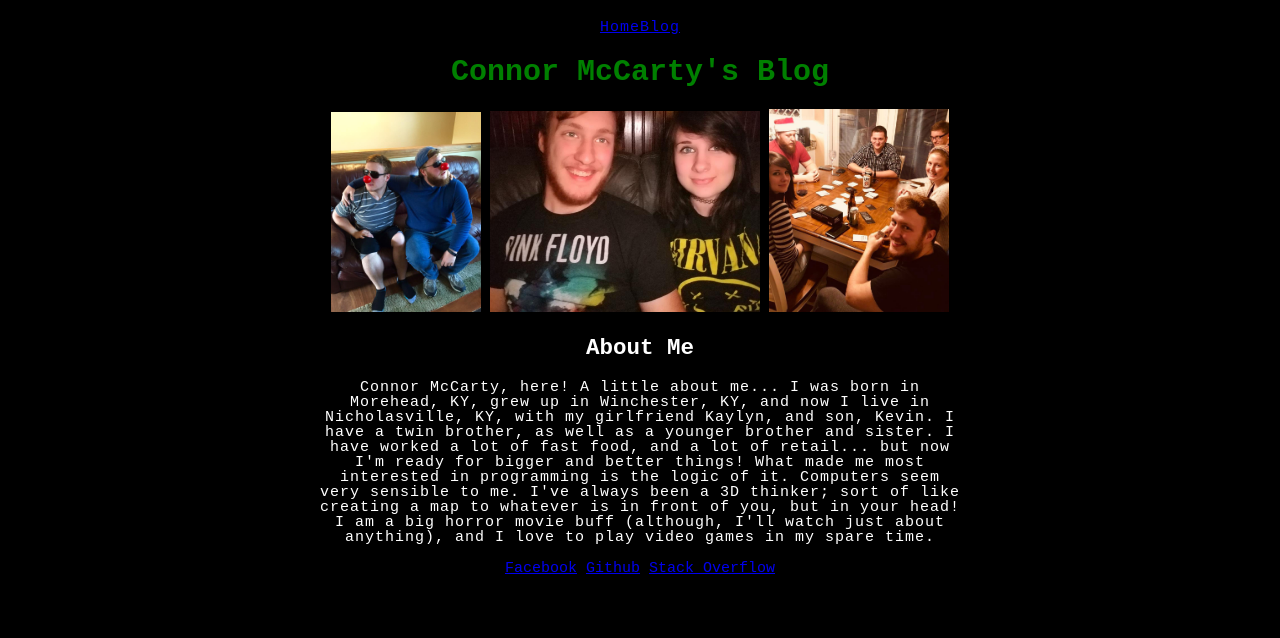
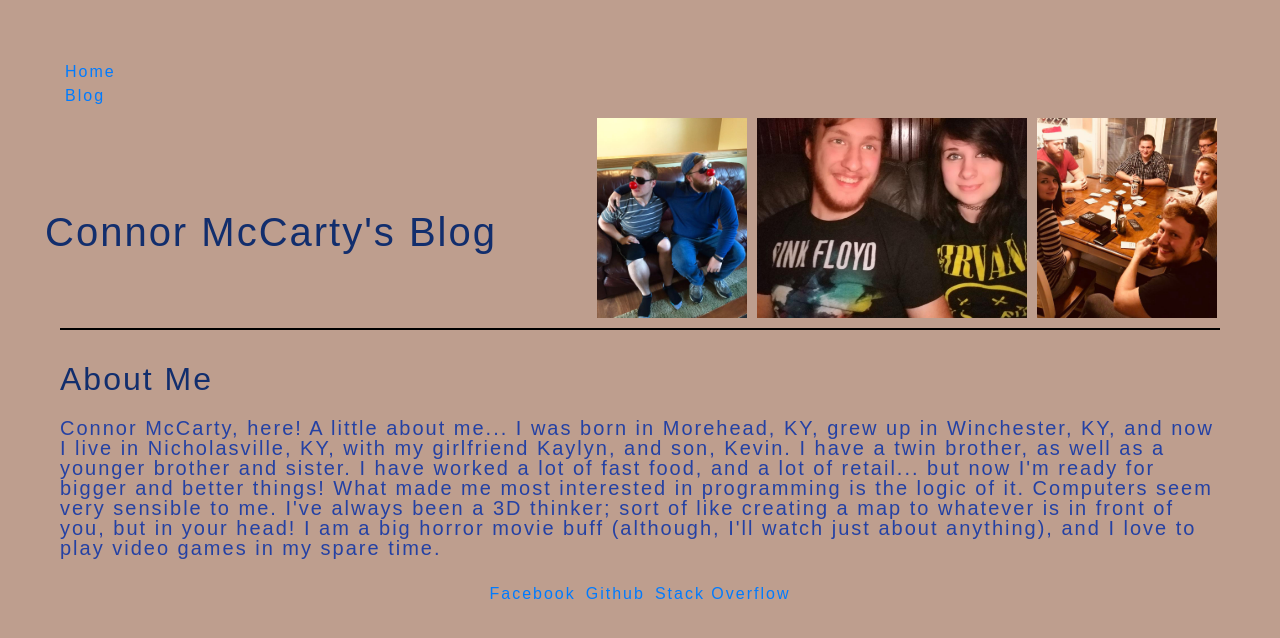
Before and after one commit to Cgmccarty/cgmccarty.github.io, a Jekyll site: the page built from index.html, in a window 1280 px wide. Shown: the top 638 px of the page. Built offline with Jekyll 4.4.1, drawn with Linux system fonts in a browser that asks for light colours.

Commit message:
Changed styling

```diff
--- a/_includes/footer.html
+++ b/_includes/footer.html
@@ -1,6 +1,7 @@
   </body>
-<footer><a href="http://www.facebook.com/lilconman2">Facebook</a>
+  <footer class="navbar justify-content-center">
+  <a href="http://www.facebook.com/lilconman2">Facebook</a>
   <a href="http://github.com/Cgmccarty">Github</a>
   <a href="http://stackoverflow.com/users/9285584/cgmccarty">Stack Overflow</a>
-</footer>
+  </footer>
 </html>
--- a/_includes/head.html
+++ b/_includes/head.html
@@ -2,8 +2,13 @@
 <html>
   <head>
     <meta charset="utf-8"/>
-    <title>{{ site.title }}</title>
+    <title>Connor McCarty's Blog</title>
+    <link rel="stylesheet" href="https://stackpath.bootstrapcdn.com/bootstrap/4.1.3/css/bootstrap.min.css" integrity="sha384-MCw98/SFnGE8fJT3GXwEOngsV7Zt27NXFoaoApmYm81iuXoPkFOJwJ8ERdknLPMO" crossorigin="anonymous">
     <link href="/style.css" rel="stylesheet" type="text/css"/>
   </head>
+
   <body>
-    <p><a href="/index.html">Home</a><a href="/blog.html">Blog</a></p>
+
+    <div class="navbar-nav">
+      <a href="/index.html">Home</a><a href="/blog.html">Blog</a>
+    </div>
--- a/index.html
+++ b/index.html
@@ -2,13 +2,22 @@
 layout: page
 ---
 
-    <header><h1>{{ site.title }}</h1></header>
-    <img src="./blogpicture.jpg" alt="Connor McCarty" width="150"/>
-    <img src="./connorandkaylyn.jpg" alt="Connor and Kaylyn" width="270"/>
-    <img src="./family.jpg" alt="Connor and Family" width="180"/>
+    <header>
+      <div class="row">
+        <h1>Connor McCarty's Blog</h1>
+        <img src="./blogpicture.jpg" alt="Connor McCarty" width="150"/>
+        <img src="./connorandkaylyn.jpg" alt="Connor and Kaylyn" width="270"/>
+        <img src="./family.jpg" alt="Connor and Family" width="180"/>
+      </div>
+    </header>
+
     <h2>About Me</h2>
     <p>Connor McCarty, here! A little about me... I was born in Morehead, KY, grew up in Winchester, KY, and now I live in Nicholasville, KY, with my girlfriend Kaylyn, and son, Kevin.
       I have a twin brother, as well as a younger brother and sister. I have worked a lot of fast food, and a lot of retail...
       but now I'm ready for bigger and better things! What made me most interested in programming is the logic of it. Computers
       seem very sensible to me. I've always been a 3D thinker; sort of like creating a map to whatever is in front of you, but
       in your head! I am a big horror movie buff (although, I'll watch just about anything), and I love to play video games in my spare time.</p>
+
+    <script src="https://code.jquery.com/jquery-3.3.1.slim.min.js" integrity="sha384-q8i/X+965DzO0rT7abK41JStQIAqVgRVzpbzo5smXKp4YfRvH+8abtTE1Pi6jizo" crossorigin="anonymous"></script>
+    <script src="https://cdnjs.cloudflare.com/ajax/libs/popper.js/1.14.3/umd/popper.min.js" integrity="sha384-ZMP7rVo3mIykV+2+9J3UJ46jBk0WLaUAdn689aCwoqbBJiSnjAK/l8WvCWPIPm49" crossorigin="anonymous"></script>
+    <script src="https://stackpath.bootstrapcdn.com/bootstrap/4.1.3/js/bootstrap.min.js" integrity="sha384-ChfqqxuZUCnJSK3+MXmPNIyE6ZbWh2IMqE241rYiqJxyMiZ6OW/JmZQ5stwEULTy" crossorigin="anonymous"></script>
--- a/style.css
+++ b/style.css
@@ -1,27 +1,55 @@
+html, body {
+  font-family: sans-serif;
+  background-color: #be9e8e;
+  color: #2441a4;
+  letter-spacing: 2px;
+}
+
 html {
-  font-size: 15px;
-  font-family: monospace;
-  text-align: center;
-  background-color: black;
-  color: white;
+  margin: 60px;
+}
+
+img {
+  margin-top: 10px;
+  margin-right: 10px;
+  margin-bottom: 10px;
+  max-width: 300px;
+  max-height: 200px;
+}
+
+header {
+  border-bottom: 2px solid black;
+}
+
+h1, h2 {
+  font-size: 50;
+  color: #122e6d;
+  margin-bottom: 20px;
 }
 
 h1 {
-  font-size: 50;
-  color: green;
+  padding-top: 100px;
+  padding-right: 100px;
+}
+
+h2 {
+  margin-top: 30px;
+}
+
+a {
+  margin-left: 5px;
+  margin-right: 5px;
+}
+
+header {
+
 }
 
 p {
-  font-size: 20;
+  display: flex;
+  font-size: 20px;
   line-height: 1;
-  letter-spacing: 1px;
-}
-
-body {
-  width: 650px;
-  margin: 0 auto;
-  padding: 0 20px 20px 20px;
-  border: 5px solid black;
+  float: right;
 }
 
 /*# sourceMappingURL=style.css.map */
```
Also changed, not shown: 1 other file.
